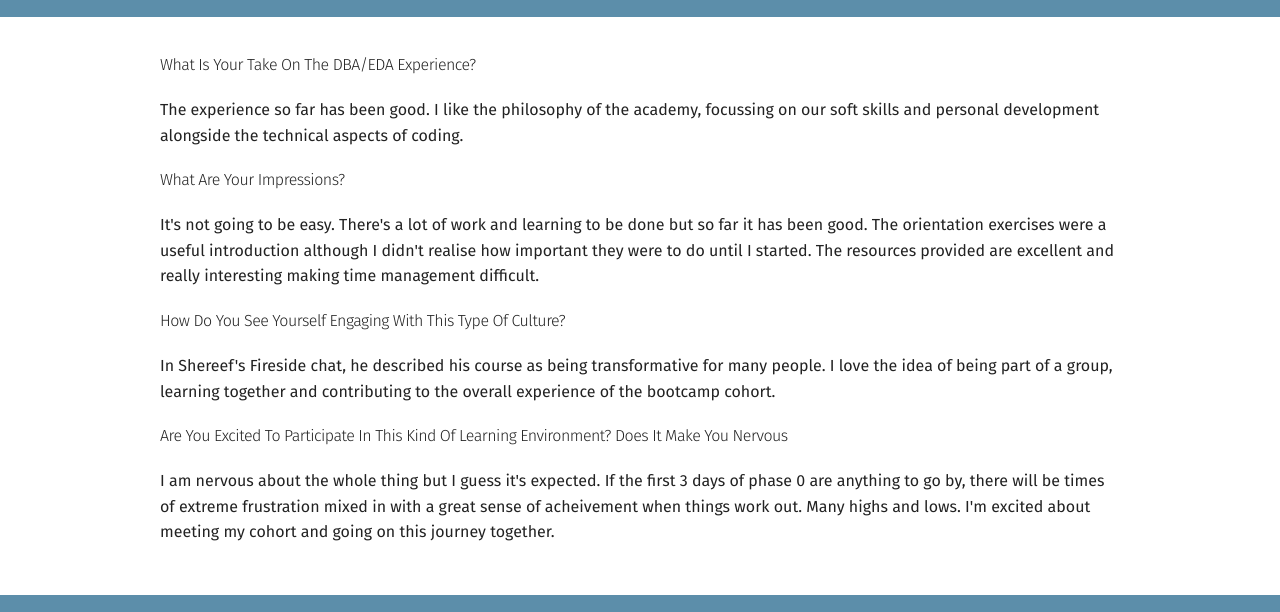
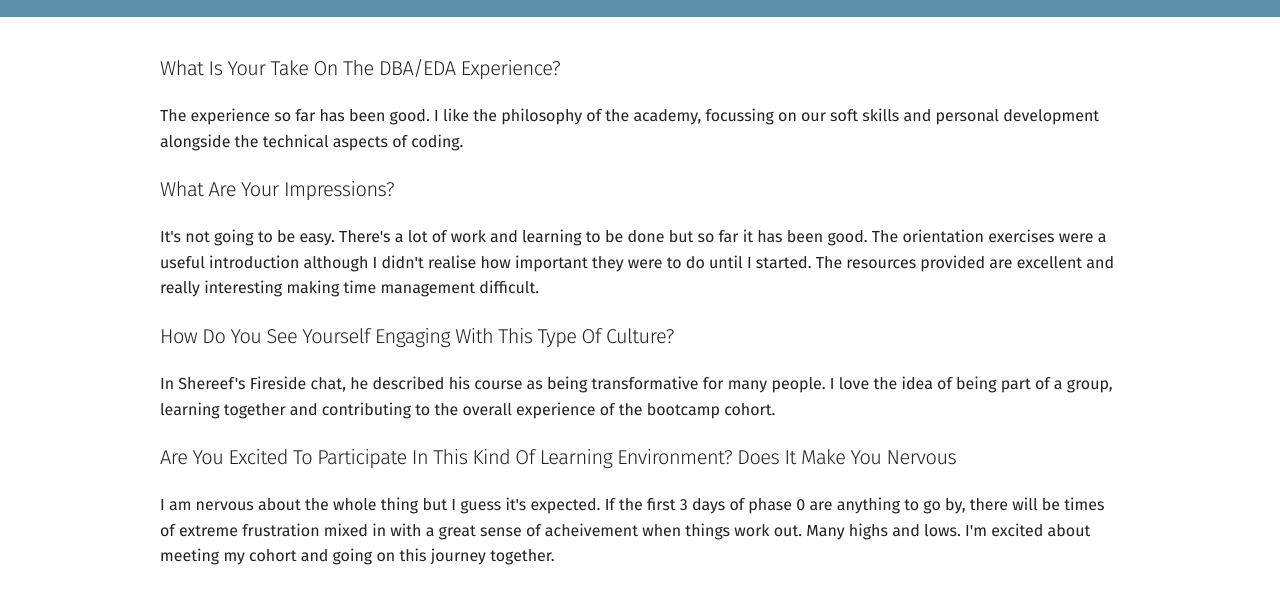
Before and after one commit to MichaelDong32/MichaelDong32.github.io, a plain HTML site: page blog/c1-reflection-blog.html in a window 1280 px wide. Shown: the part 183-795 px from the top of the page. Drawn offline with nearby package versions, Linux system fonts and the light colour scheme.

```diff
--- a/styles/main.css
+++ b/styles/main.css
@@ -198,6 +198,10 @@ p.blog, ol, dl, ul{
   font-size: 16px;
 }
 
+h5.blog {
+  font-size: 20px;
+}
+
 
 
 /*ol{*/
```
Also changed, not shown: index.html (+1 -1 lines).
